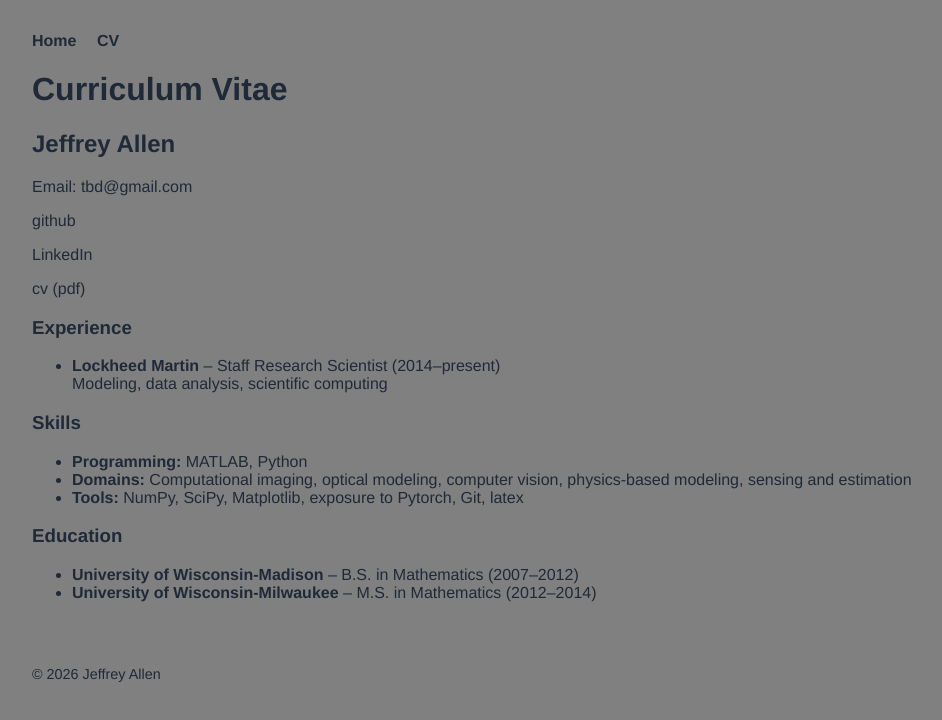
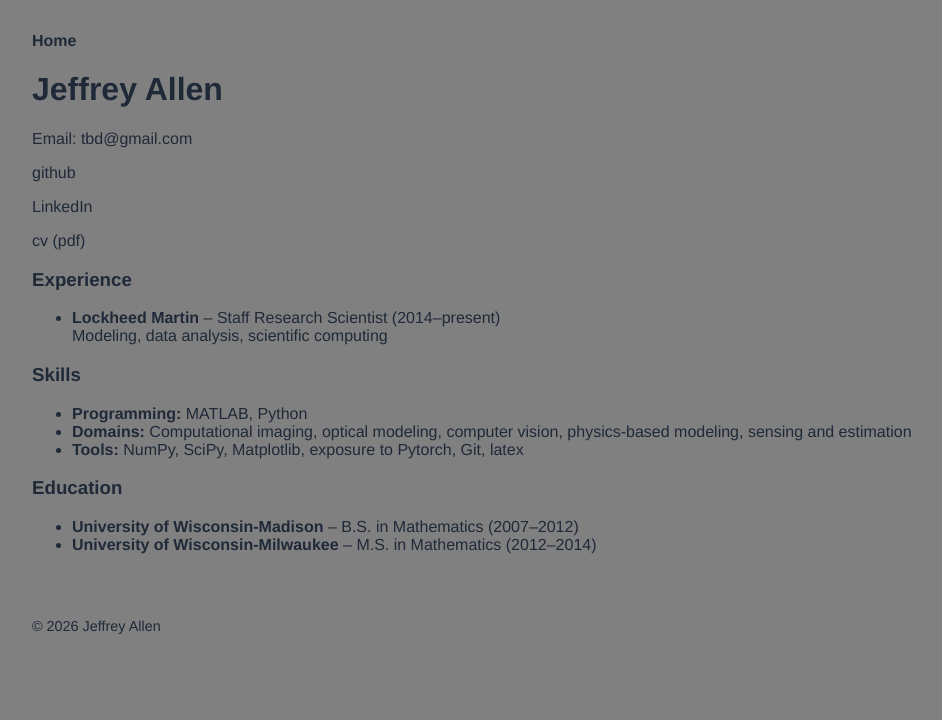
Before and after one commit to eudaimoniac/eudaimoniac.github.io, a plain HTML site: page index.html in a window 1280 px wide. Shown: the whole page, without its empty margins (0-942 px from the left). Drawn offline with Linux system fonts and the light colour scheme.

Commit message:
Update and rename cv.html to index.html

```diff
--- a/cv.html
+++ b/index.html
@@ -8,14 +8,10 @@
 <body>
   <nav>
     <a href="index.html">Home</a>
-    <a href="cv.html">CV</a>
-<!--    <a href="notes/networking.html">Notes</a> -->
-<!--    <a href="links.html">Links</a> -->
   </nav>
 
-  <h1>Curriculum Vitae</h1>
+  <h1>Jeffrey Allen</h1>
 
-  <h2>Jeffrey Allen</h2>
   <p>Email: tbd@gmail.com</p>
   <p><a href="https://github.com/eudaimoniac" target="_blank" rel="noopener noreferrer">github</a></p>
   <p><a href="https://www.linkedin.com/in/jeffrey-allen-7675144a/" target="_blank" rel="noopener noreferrer">LinkedIn</a></p>
```
